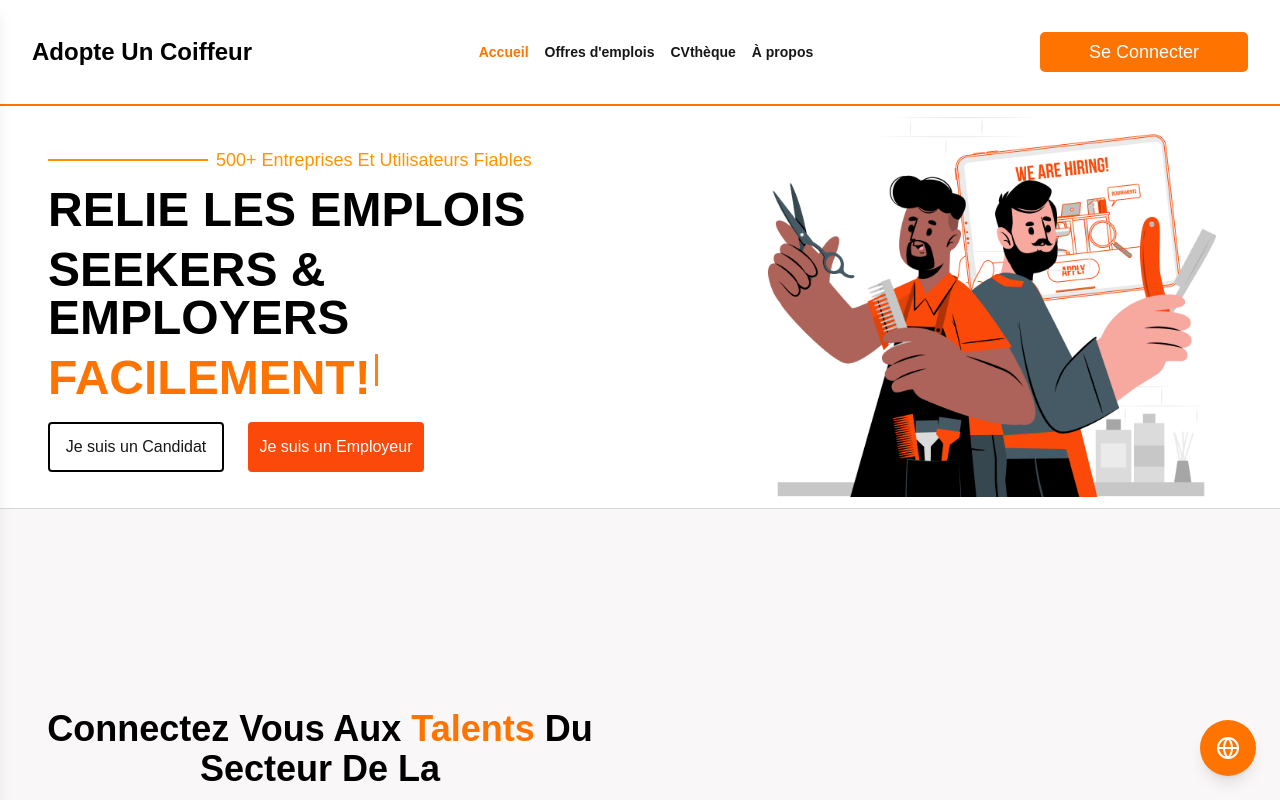
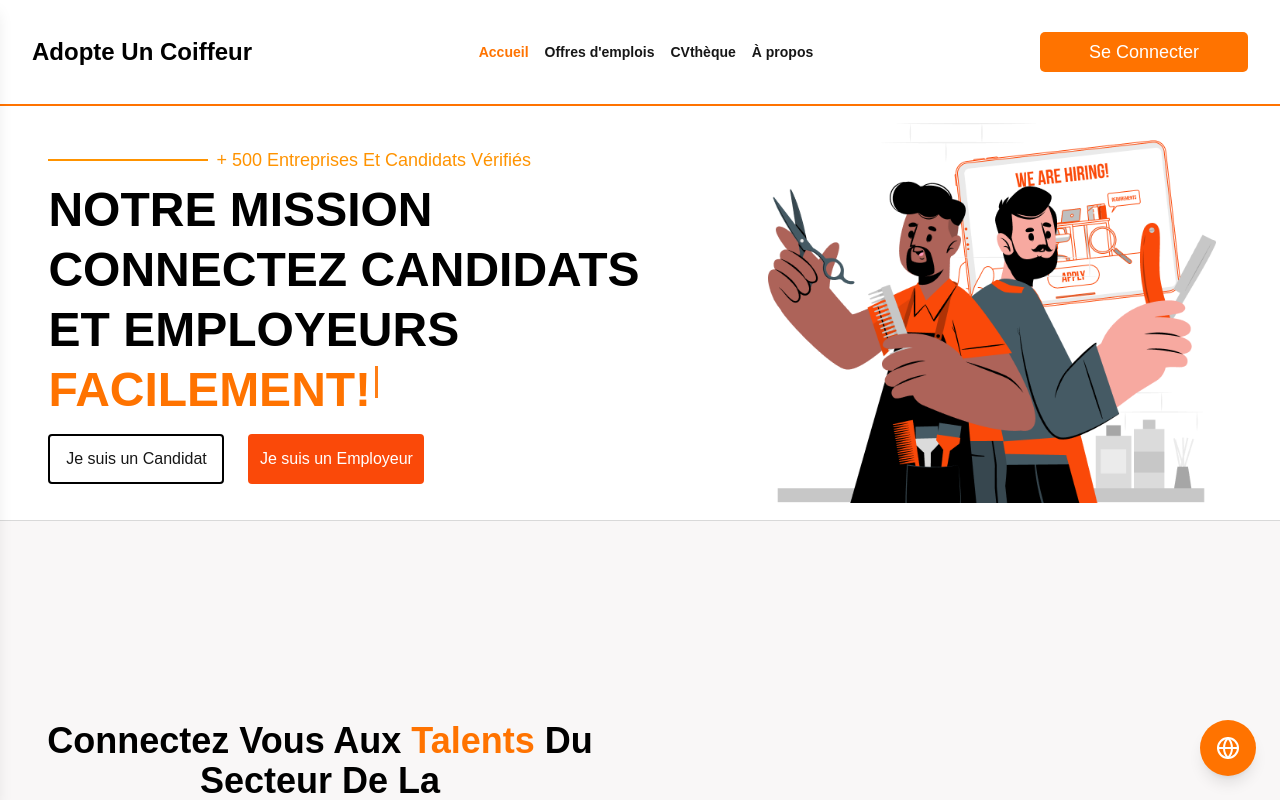
Before and after one commit to Abdullah1223/15octadopte, a Next.js app: page / in a window 1280 px wide. Shown: the top 800 px of the page. Built offline with nearby package versions, Linux system fonts and the light colour scheme.

Commit message:
last last commit

```diff
--- a/src/app/Components/Footer.js
+++ b/src/app/Components/Footer.js
@@ -25,7 +25,6 @@ const Footer = ()=>{
                           <li><a href="/" className="text-base text-white ">{translate('home')}</a></li>
                           <li><a href="/Jobs" className="text-base text-white ">{translate('job_offers')}</a></li>
                           <li><a href="/Cv" className="text-base text-white ">{translate('cv_library')}</a></li>
-                          <li><a href="/blog" className="text-base text-white ">{translate('advice')}</a></li>
                           <li><a href="/aboutus" className="text-base text-white ">{translate('about_us')}</a></li>
                           <li><a href="/Contact-us" className="text-base text-white ">Contact & Support</a></li>
 
@@ -35,8 +34,6 @@ const Footer = ()=>{
                         <h3 className="text-sm font-semibold text-white tracking-wider uppercase">{translate("for_employers")}</h3>
                         <ul className="mt-4 space-y-4">
                           <li><a href="#" className="text-base text-white ">{translate('search_cv')}</a></li>
-                          <li><a href="#" className="text-base text-white ">{translate('Pricing')}</a></li>
-                          <li><a href="#" className="text-base text-white ">{translate('premium_access')}</a></li>
                         </ul>
                       </div>
                       <div>
--- a/src/app/Components/HeroSection.js
+++ b/src/app/Components/HeroSection.js
@@ -233,25 +233,26 @@ const HeroSection = () => {
             initial={{ opacity: 0, y: 20 }}
             animate={{ opacity: 1, y: 0 }}
             transition={{ delay: 0.2, duration: 0.5 }}
-            className={`md:hidden md:mt-0 md:ml-0 text-black font-bold ${language=='fr'?'text-lg':'text-xl'}  sm:text-3xl`}
+            className={`md:hidden text-center md:mt-0 md:ml-0 text-black font-bold ${language=='fr'?'text-lg':'text-xl'}  sm:text-3xl`}
           >
-           {translate('connecting_job_seekers_sm')}
+           {translate('our_mission_sm')}
           </motion.h1>
           <motion.h1
             initial={{ opacity: 0, y: 20 }}
             animate={{ opacity: 1, y: 0 }}
-            transition={{ delay: 0.3, duration: 0.5 }}
-            className="md:hidden text-center md:mt-0 md:ml-0 text-3xl text-black font-bold"
+            transition={{ delay: 0.2, duration: 0.5 }}
+            className={`text-center md:hidden md:mt-0 md:ml-0 text-black font-bold ${language=='fr'?'text-lg':'text-xl'}  sm:text-3xl`}
           >
-            &
+           {translate('connecting_job_seekers_sm')}
           </motion.h1>
+
           <motion.h1
             initial={{ opacity: 0, y: 20 }}
             animate={{ opacity: 1, y: 0 }}
             transition={{ delay: 0.4, duration: 0.5 }}
             className={`md:hidden text-center md:mt-0 md:ml-0 ${language=='fr'?'text-lg':"text-xl"}  sm:text-3xl text-black font-bold`}
           >
-            {translate('employers_sm')} {" "}
+
             <motion.div className="inline-block relative">
               <motion.span className="text-[#ff7300] relative">
                 {currentText}
@@ -295,6 +296,14 @@ const HeroSection = () => {
             transition={{ delay: 0.2, duration: 0.5 }}
             className="hidden md:block md:text-3xl lg:text-4xl xl:text-5xl text-black font-bold"
           >
+            {translate('our_mission')}
+          </motion.h1>
+          <motion.h1
+            initial={{ opacity: 0, y: 20 }}
+            animate={{ opacity: 1, y: 0 }}
+            transition={{ delay: 0.2, duration: 0.5 }}
+            className="hidden md:block md:text-3xl lg:text-4xl xl:text-5xl text-black font-bold"
+          >
             {translate('connecting_job')}
           </motion.h1>
           <motion.h1
@@ -303,7 +312,7 @@ const HeroSection = () => {
             transition={{ delay: 0.3, duration: 0.5 }}
             className="hidden md:block md:text-3xl lg:text-4xl xl:text-5xl text-black font-bold"
           >
-            SEEKERS & EMPLOYERS
+            {translate("&_employers")}
           </motion.h1>
           <motion.h1
             initial={{ opacity: 0, y: 20 }}
--- a/src/app/locales/translation.json
+++ b/src/app/locales/translation.json
@@ -87,8 +87,11 @@
        "find_your_perfect_hairstylist_job":"Find Your Perfect Hairstylist Job",
        "find_your_perfect_hairstylist_job_subheading":"Discover exciting opportunities in top salons across France",
        "500+_trusted_companies_&_users":"500+ Trusted Companies & Users",
-       "connecting_job_seekers_sm":"CONNECTING JOB SEEKERS",
-       "connecting_job":"CONNECTING JOB",
+       "our_mission_sm":"OUR MISSION IS TO CONNECT ",
+       "connecting_job_seekers_sm":"CANDIDATES AND EMPLOYERS",
+       "our_mission":"OUR MISSION IS TO",
+       "connecting_job":"CONNECT CANDIDATES",
+       "&_employers":"& EMPLOYERS",
        "employers_sm":"EMPLOYERS",
        "i_am_a_candidate":"I am a Candidate",
        "i_am_a_employer":"I am a Employer",
@@ -267,10 +270,13 @@
       "speciality":"Spécialité",
       "find_your_perfect_hairstylist_job":"Trouvez le job de coiffeur idéal pour vous",
       "find_your_perfect_hairstylist_job_subheading":"Découvrez des opportunités passionnantes dans les meilleurs salons à travers la France.",
-      "500+_trusted_companies_&_users":"500+ Entreprises Et Utilisateurs Fiables",
-      "connecting_job_seekers_sm":"CONNECTER CANDIDATS EMPLOI",
+      "500+_trusted_companies_&_users":"+ 500 Entreprises Et Candidats Vérifiés",
+      "our_mission_sm":"NOTRE MISSION CONNECTEZ",
+      "connecting_job_seekers_sm":"CANDIDATS ET EMPLOYEURS",
       "employers_sm":"EMPLOYEURS",
-      "connecting_job":"RELIE LES EMPLOIS",
+      "our_mission":"NOTRE MISSION  ",
+      "connecting_job":"CONNECTEZ CANDIDATS",
+      "&_employers":"ET EMPLOYEURS",
       "i_am_a_candidate":"Je suis un Candidat",
       "i_am_a_employer":"Je suis un Employeur",
       "no_doubt":"Sans Doute",
@@ -357,7 +363,7 @@
        "search_cv":"Rechercher un CV",
        "pricing":"Tarification",
        "premium_access":"Accès Premium",
-       "footer_subheading":"Connecter les meilleurs talents avec de grandes entreprises",
+       "footer_subheading":"L’art de connecter les pros de la coiffure aux meilleures opportunités",
        "rights_reserved":"2025 Adopte un Coiffeur. Tous droits réservés."
       }
   }
```
